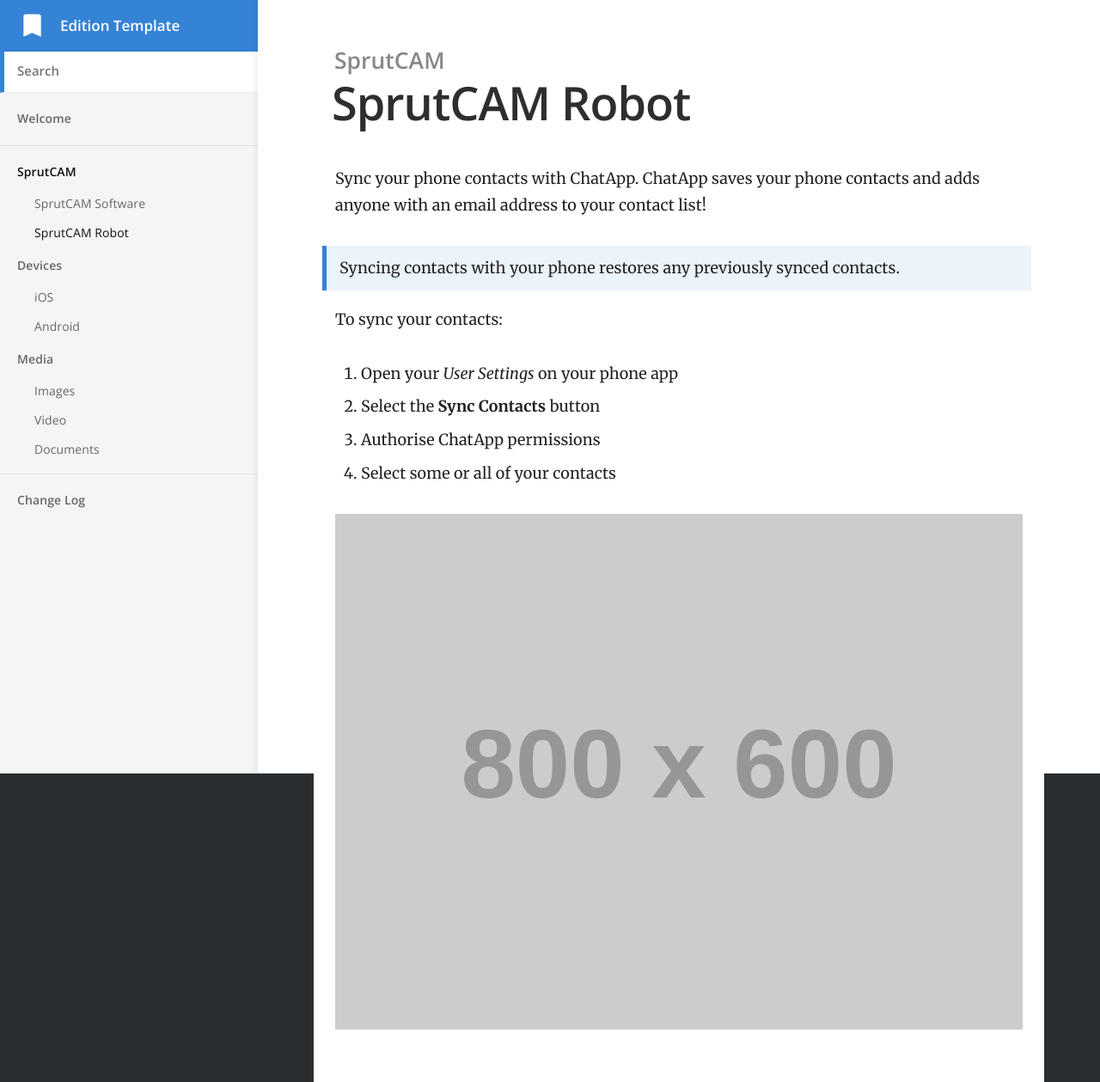
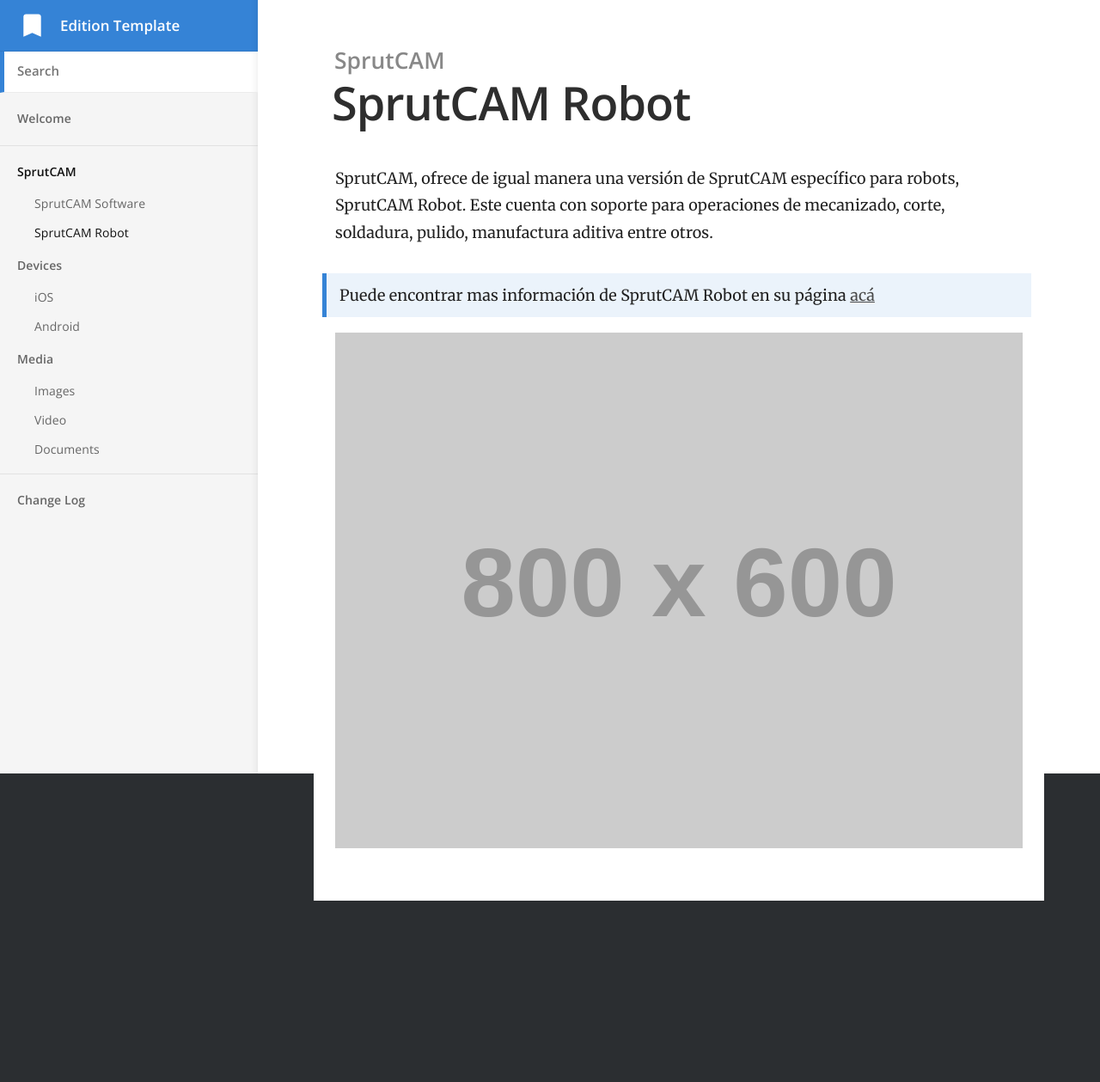
Before and after one commit to BrayanCalderon/ProyectoRobotica-2021-I, a Jekyll site: the page built from _docs/SprutCAM/SprutCAMRobot.md, in a window 1280 px wide. Shown: the whole page at 86% size. Built offline with Jekyll 4.4.1, drawn with Linux system fonts in a browser that asks for light colours; after the commit the page ends 1048 px from its top, so only the background shows below that.

Commit message:
Updated the SprutCAM files

```diff
--- a/_docs/SprutCAM/SprutCAMRobot.md
+++ b/_docs/SprutCAM/SprutCAMRobot.md
@@ -4,15 +4,8 @@
 order: 2
 ---
 
-Sync your phone contacts with ChatApp. ChatApp saves your phone contacts and adds anyone with an email address to your contact list!
-
-> Syncing contacts with your phone restores any previously synced contacts.
-
-To sync your contacts:
-
-1. Open your *User Settings* on your phone app
-2. Select the **Sync Contacts** button
-3. Authorise ChatApp permissions
-4. Select some or all of your contacts
+SprutCAM, ofrece de igual manera  una versión de SprutCAM específico para robots, SprutCAM Robot.
+Este cuenta con soporte para operaciones de mecanizado, corte, soldadura, pulido, manufactura aditiva entre otros.
+> Puede encontrar mas información de SprutCAM Robot en su página [acá](https://sprutcam.com/es/sprutcam-robot/)
 
 ![](//placehold.it/800x600)
```
Also changed, not shown: _docs/SprutCAM/SprutCAMSoftware.md (+0 -2 lines).
